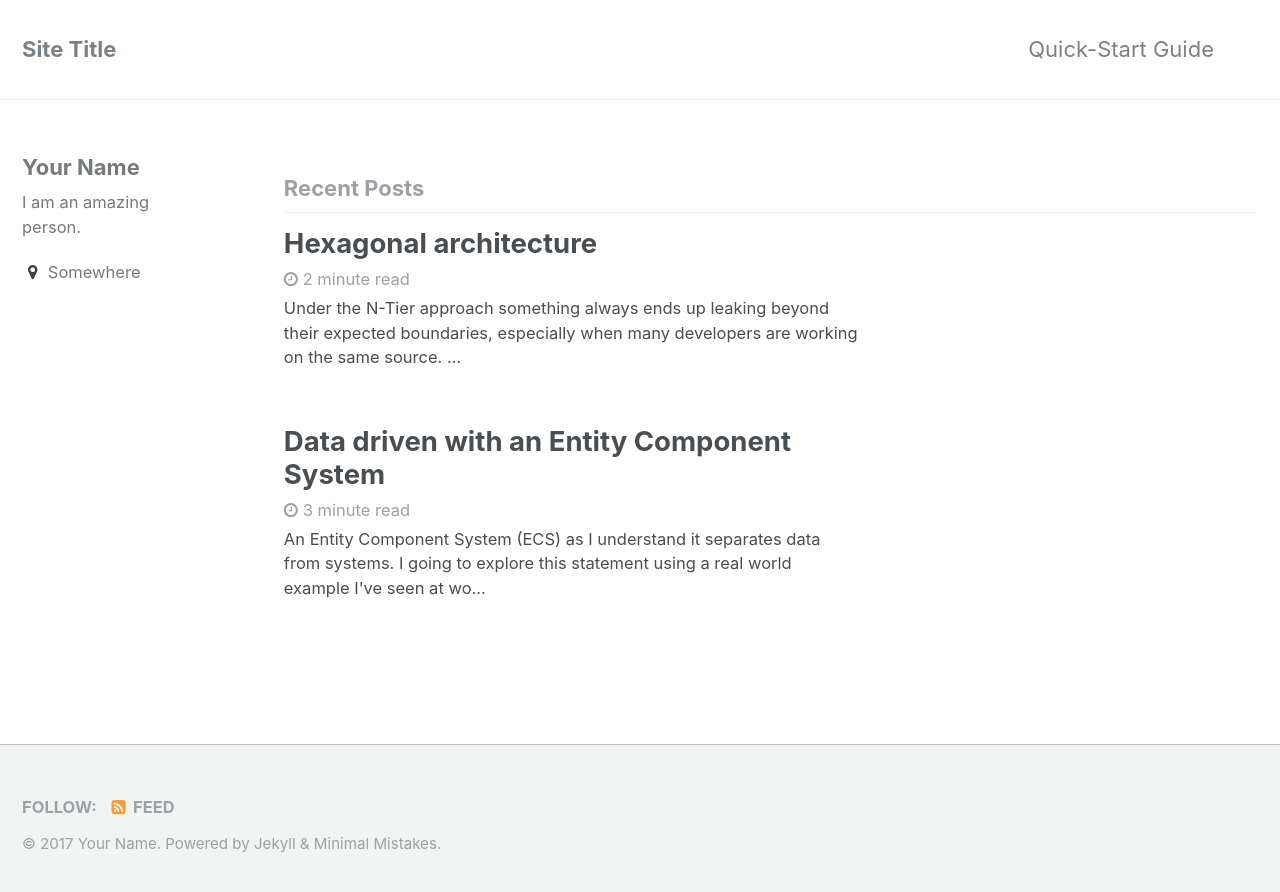
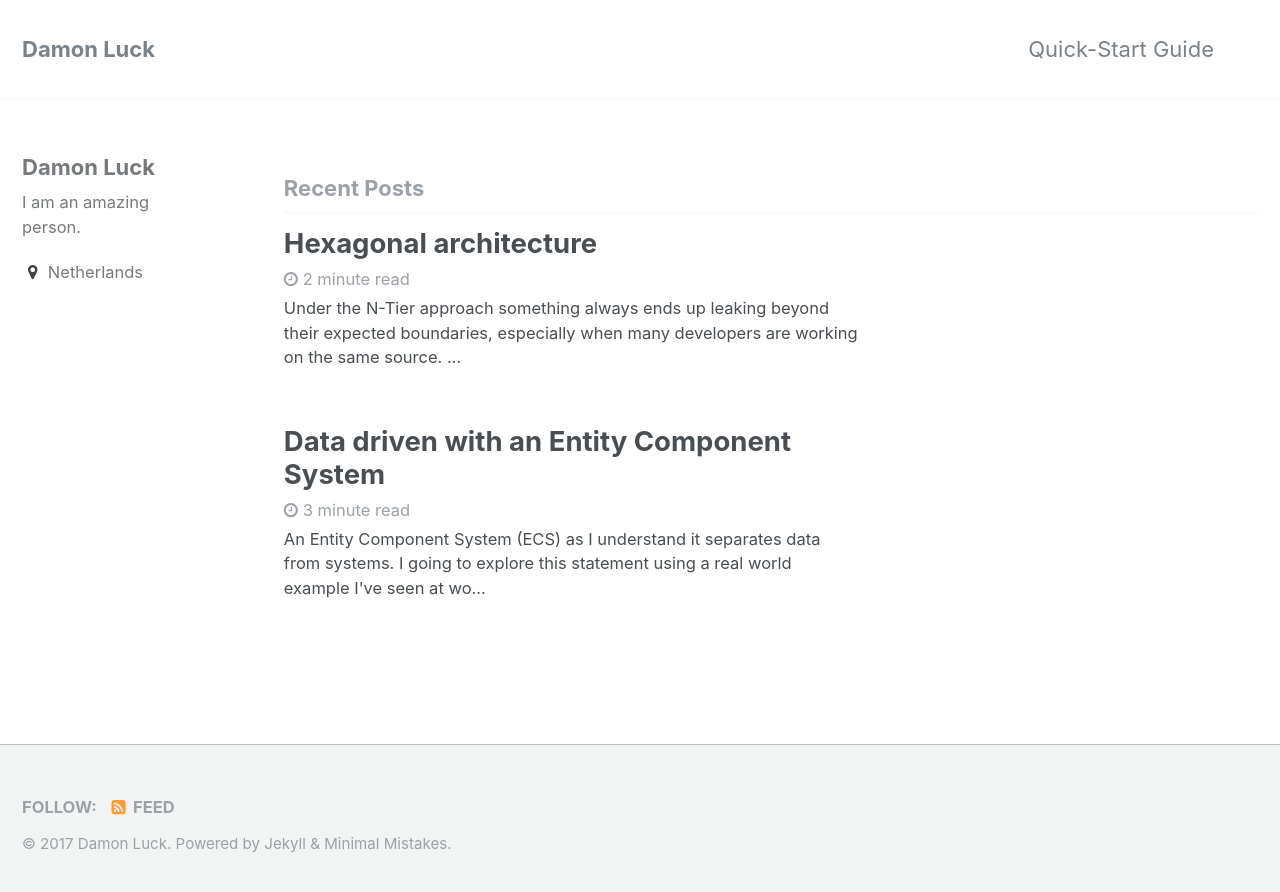
Before and after one commit to DamonLuck/damonluck.github.io, a Jekyll site: the page built from index.html, in a window 1280 px wide. Shown: the top 892 px of the page. Built offline with Jekyll 4.4.1, drawn with Linux system fonts in a browser that asks for light colours; the list of posts is cut into pages by our own code.

Commit message:
Basic customization

```diff
--- a/_config.yml
+++ b/_config.yml
@@ -7,10 +7,10 @@
 
 # Site Settings
 locale                   : "en"
-title                    : "Site Title"
+title                    : "Damon Luck"
 title_separator          : "-"
-name                     : "Your Name"
-description              : "An amazing website."
+name                     : "Damon Luck"
+description              : "Personal blog"
 url                      : # the base hostname & protocol for your site e.g. "https://mmistakes.github.io"
 baseurl                  : # the subpath of your site, e.g. "/blog"
 repository               : # GitHub username/repo-name e.g. "mmistakes/minimal-mistakes"
@@ -77,10 +77,10 @@ analytics:
 
 # Site Author
 author:
-  name             : "Your Name"
+  name             : "Damon Luck"
   avatar           : # path of avatar image, e.g. "/assets/images/bio-photo.jpg"
   bio              : "I am an amazing person."
-  location         : "Somewhere"
+  location         : "Netherlands"
   email            :
   uri              :
   bitbucket        :
```
